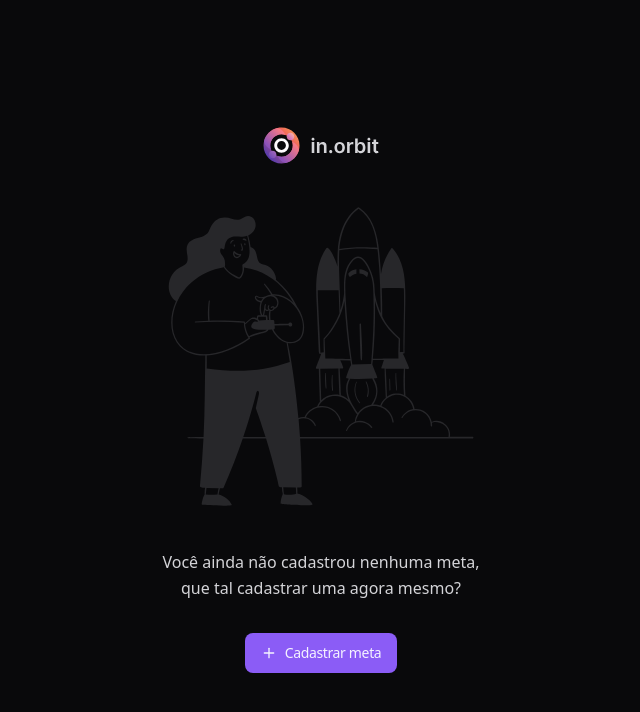
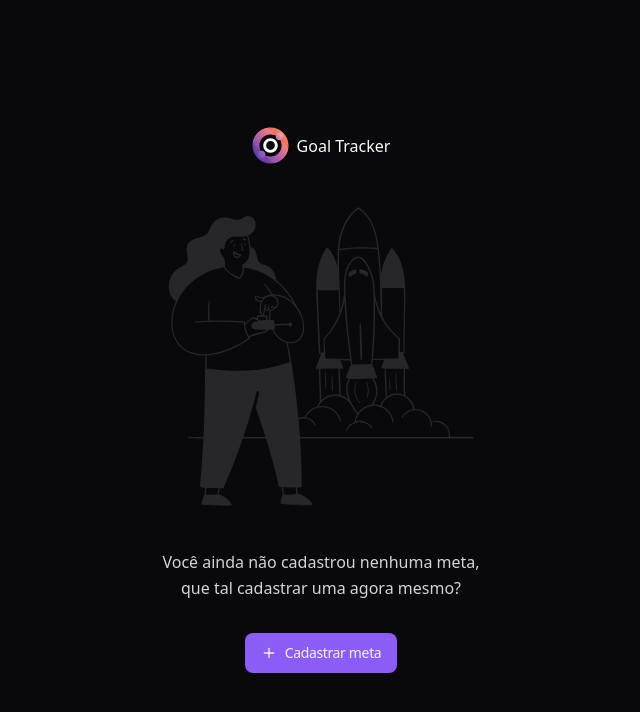
Before and after one commit to jairokoning/goal-tracker, a React (Vite) app in the folder apps/web/: page / in a window 1280 px wide. Shown: the top 712 px of the page, without its empty margins (319-959 px from the left). Built offline with nearby package versions, Linux system fonts and the light colour scheme; no server answers.

Commit message:
fix(frontend): change logo

```diff
--- a/apps/web/src/components/empty-goals.tsx
+++ b/apps/web/src/components/empty-goals.tsx
@@ -7,7 +7,10 @@ import { Button } from './ui/button'
 export function EmptyGoals() {
   return (
     <div className="h-screen flex flex-col items-center justify-center gap-8">
-      <img src={logo} alt="Goal Tracker" />
+      <div className="flex gap-2 items-center">
+        <img src={logo} alt="Goal Tracker" />
+        <span>Goal Tracker</span>
+      </div>
       <img src={letsStart} alt="Goal Tracker" />
       <p className="text-zinc-300 leading-relaxed max-w-80 text-center">
         Você ainda não cadastrou nenhuma meta, que tal cadastrar uma agora
```
Also changed, not shown: apps/web/src/assets/logo-goal-tracker.svg, apps/web/src/assets/logo-goal-tracker1.svg (deleted).
